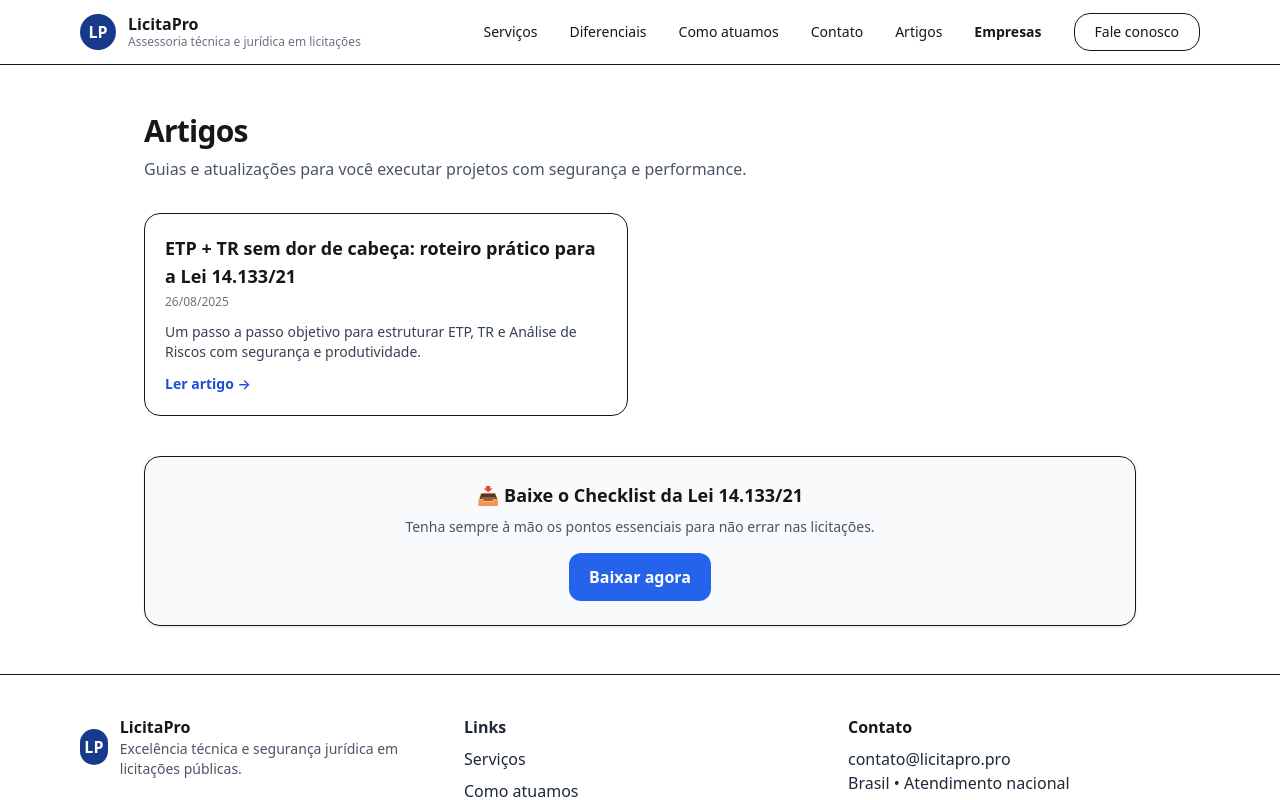
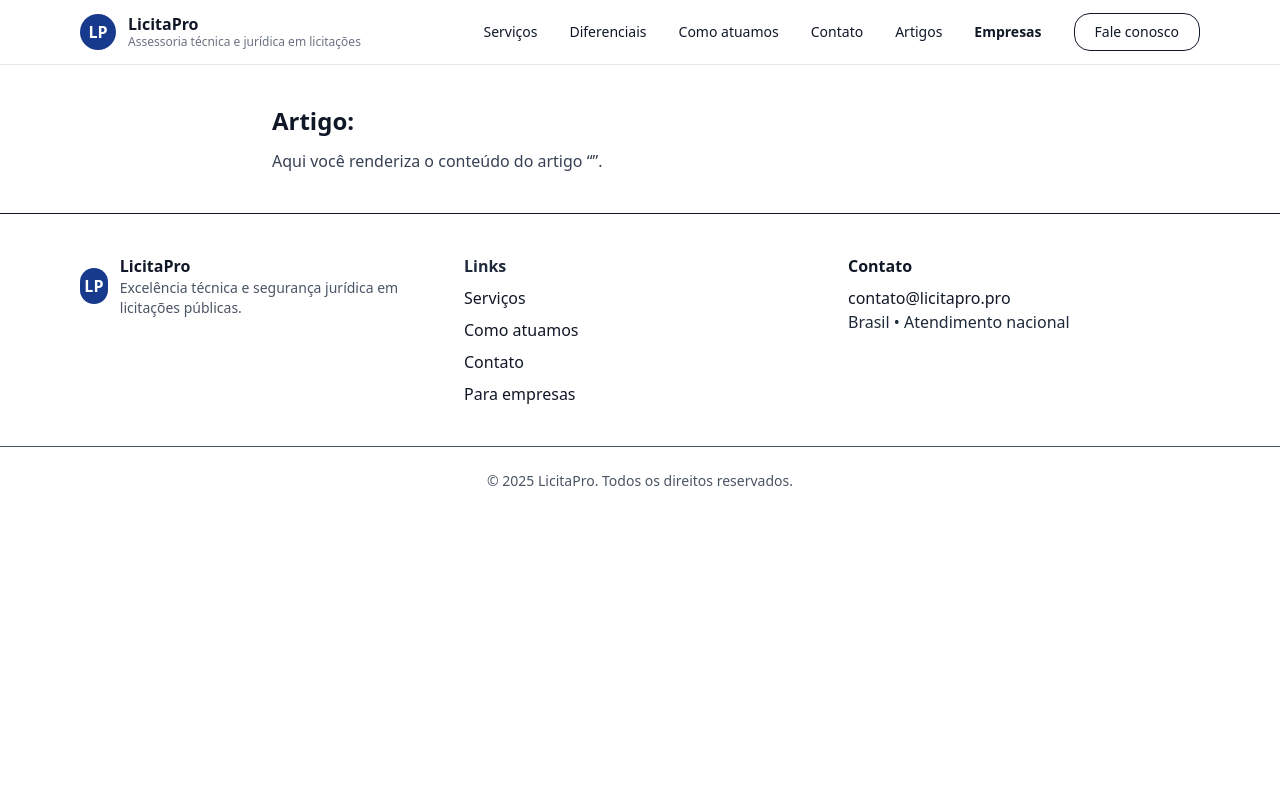
Before and after one commit to ordilafomagnossaojunior-dev/licitapro-site, a Next.js app: page /artigos in a window 1280 px wide. Shown: the top 800 px of the page. Built offline with nearby package versions, Linux system fonts and the light colour scheme.

Commit message:
ajustes: footer dark/light, header, tailwind e artigos

```diff
--- a/src/app/artigos/page.tsx
+++ b/src/app/artigos/page.tsx
@@ -1,125 +1,38 @@
-// src/app/artigos/page.tsx
-import path from "path";
-import fs from "fs/promises";
-import matter from "gray-matter";
+// src/app/artigos/[slug]/page.tsx
 import type { Metadata } from "next";
-import Link from "next/link";
 
-// ⚠️ Import RELATIVO (saindo de app/artigos -> app -> src -> components)
-import DownloadCTA from "../components/DownloadCTA";
+type Params = { slug: string };
 
-export const metadata: Metadata = {
-  title: "Artigos | LicitaPro",
-  description:
-    "Conteúdos práticos sobre contratações públicas, Lei 14.133/21, ETP, TR, análise de riscos, recursos e mais.",
-};
+// Se você tem um loader de MDX/Markdown, importe/ajuste aqui
+// import { getArticleBySlug } from "@/lib/content";
 
-type Frontmatter = {
-  title?: string;
-  description?: string;
-  date?: string;
-  // cover?: string;      // opcional: se for usar imagem
-  // coverWidth?: number; // opcional
-  // coverHeight?: number;// opcional
-};
+export async function generateMetadata(
+  { params }: { params: Promise<Params> }
+): Promise<Metadata> {
+  const { slug } = await params;
 
-type PostIndex = {
-  slug: string;
-  title: string;
-  description?: string;
-  date?: string;
-  // cover?: string;
-  // coverWidth?: number;
-  // coverHeight?: number;
-};
-
-async function listPosts(): Promise<PostIndex[]> {
-  const dir = path.join(process.cwd(), "content", "artigos");
-  let files: string[] = [];
-  try {
-    files = await fs.readdir(dir);
-  } catch {
-    return [];
-  }
-
-  const mdxFiles = files.filter((f) => f.endsWith(".mdx") || f.endsWith(".md"));
-
-  const posts: PostIndex[] = [];
-  for (const file of mdxFiles) {
-    const slug = file.replace(/\.mdx?$/, "");
-    const full = path.join(dir, file);
-    try {
-      const raw = await fs.readFile(full, "utf-8");
-      const { data } = matter(raw);
-      const fm = (data || {}) as Frontmatter;
-      posts.push({
-        slug,
-        title: fm.title ?? slug.replace(/-/g, " "),
-        description: fm.description,
-        date: fm.date,
-        // cover: fm.cover,
-        // coverWidth: fm.coverWidth,
-        // coverHeight: fm.coverHeight,
-      });
-    } catch {
-      // ignora arquivo inválido
-    }
-  }
-
-  // ordena por data desc (quando existir)
-  posts.sort((a, b) => {
-    const da = a.date ? new Date(a.date).getTime() : 0;
-    const db = b.date ? new Date(b.date).getTime() : 0;
-    return db - da;
-  });
-
-  return posts;
+  // Exemplo – troque por dados reais do artigo, se quiser
+  return {
+    title: `Artigo: ${slug} | LicitaPro`,
+    description: `Leitura do artigo ${slug}`,
+  };
 }
 
-export default async function ArticlesIndexPage() {
-  const posts = await listPosts();
+export default async function ArticlePage(
+  { params }: { params: Promise<Params> }
+) {
+  const { slug } = await params;
+
+  // Exemplo simples (render estático). Substitua pelo seu renderer de MDX.
+  // const article = await getArticleBySlug(slug);
+  // return <ArticleRenderer content={article.content} />
 
   return (
-    <main className="mx-auto max-w-5xl px-4 py-12">
-      <header className="mb-8">
-        <h1 className="text-3xl font-bold tracking-tight">Artigos</h1>
-        <p className="mt-2 text-gray-600">
-          Guias e atualizações para você executar projetos com segurança e
-          performance.
-        </p>
-      </header>
-
-      {/* Cards */}
-      <div className="grid gap-6 md:grid-cols-2">
-        {posts.map((p) => (
-          <Link
-            key={p.slug}
-            href={`/artigos/${p.slug}`}
-            className="rounded-2xl border p-5 transition hover:shadow-sm"
-          >
-            {/* Se quiser capa, veja bloco opcional abaixo */}
-            <h2 className="text-lg font-semibold">{p.title}</h2>
-            {p.date && (
-              <p className="mt-1 text-xs text-gray-500">
-                {new Date(p.date).toLocaleDateString("pt-BR")}
-              </p>
-            )}
-            {p.description && (
-              <p className="mt-3 text-sm text-gray-700 line-clamp-3">
-                {p.description}
-              </p>
-            )}
-            <span className="mt-3 inline-block text-sm font-semibold text-primary-700">
-              Ler artigo →
-            </span>
-          </Link>
-        ))}
-      </div>
-
-      {/* CTA download do checklist */}
-      <div className="mt-10">
-        <DownloadCTA href="/downloads/checklist-14133.pdf" />
-      </div>
+    <main className="mx-auto max-w-3xl px-4 py-10">
+      <h1 className="text-2xl font-bold">Artigo: {slug}</h1>
+      <p className="mt-3 text-gray-700">
+        Aqui você renderiza o conteúdo do artigo “{slug}”.
+      </p>
     </main>
   );
 }
--- a/src/app/components/SiteHeader.tsx
+++ b/src/app/components/SiteHeader.tsx
@@ -15,51 +15,53 @@ export default function SiteHeader() {
   ];
 
   return (
-    <header className="sticky top-0 z-50 bg-white/80 backdrop-blur border-b">
-      <div className="mx-auto max-w-6xl px-4 h-16 flex items-center justify-between">
+    <header className="sticky top-0 z-50 border-b border-gray-200 bg-white/80 backdrop-blur dark:border-brand-800 dark:bg-brand-900/80">
+      <div className="mx-auto flex h-16 max-w-6xl items-center justify-between px-4 text-gray-900 dark:text-gray-100">
         {/* Logo + nome */}
         <Link href="/" className="flex items-center gap-3">
-          <div className="h-9 w-9 rounded-full bg-[#173A8C] grid place-items-center font-bold text-white">
+          <div className="grid h-9 w-9 place-items-center rounded-full bg-[#173A8C] font-bold text-white">
             LP
           </div>
           <div className="leading-5">
             <div className="font-semibold">LicitaPro</div>
-            <div className="text-xs text-gray-500">
+            <div className="text-xs text-gray-500 dark:text-gray-400">
               Assessoria técnica e jurídica em licitações
             </div>
           </div>
         </Link>
 
         {/* Navegação desktop */}
-        <nav className="hidden md:flex items-center gap-8 text-sm">
+        <nav className="hidden items-center gap-8 text-sm md:flex">
           {links.map((l) => (
             <Link
               key={l.href}
               href={l.href}
-              className="hover:text-primary-700"
+              className="transition-colors hover:text-primary-700 dark:hover:text-primary-300"
             >
               {l.label}
             </Link>
           ))}
 
-          {/* Link fixo para a página de Empresas */}
+          {/* Artigos */}
           <Link
             href="/artigos"
-            className="hover:text-primary-700"
+            className="transition-colors hover:text-primary-700 dark:hover:text-primary-300"
           >
             Artigos
           </Link>
 
+          {/* Para empresas */}
           <Link
             href="/para-empresas"
-            className="hover:text-primary-700 font-semibold"
+            className="font-semibold transition-colors hover:text-primary-700 dark:hover:text-primary-300"
           >
             Empresas
           </Link>
 
+          {/* CTA */}
           <Link
             href="/#contato"
-            className="rounded-2xl border px-5 py-2 text-sm hover:bg-gray-50"
+            className="rounded-2xl border px-5 py-2 text-sm transition-colors hover:bg-gray-50 dark:border-brand-700 dark:hover:bg-brand-800"
           >
             Fale conosco
           </Link>
@@ -69,31 +71,40 @@ export default function SiteHeader() {
         <button
           aria-label="Abrir menu"
           onClick={() => setOpen((s) => !s)}
-          className="md:hidden inline-flex h-10 w-10 items-center justify-center rounded-lg border"
+          className="inline-flex h-10 w-10 items-center justify-center rounded-lg border border-gray-200 md:hidden dark:border-brand-700"
         >
-          <span className="i">☰</span>
+          <span aria-hidden>☰</span>
         </button>
       </div>
 
       {/* Menu mobile */}
       {open && (
-        <div className="md:hidden border-t bg-white">
-          <div className="mx-auto max-w-6xl px-4 py-3 flex flex-col gap-2">
+        <div className="border-t border-gray-200 bg-white md:hidden dark:border-brand-800 dark:bg-brand-900">
+          <div className="mx-auto flex max-w-6xl flex-col gap-2 px-4 py-3">
             {links.map((l) => (
               <Link
                 key={l.href}
                 href={l.href}
                 onClick={() => setOpen(false)}
-                className="py-2"
+                className="py-2 transition-colors hover:text-primary-700 dark:hover:text-primary-300"
               >
                 {l.label}
               </Link>
             ))}
 
+            {/* Artigos (agora no mobile também) */}
+            <Link
+              href="/artigos"
+              onClick={() => setOpen(false)}
+              className="py-2 transition-colors hover:text-primary-700 dark:hover:text-primary-300"
+            >
+              Artigos
+            </Link>
+
             <Link
               href="/para-empresas"
               onClick={() => setOpen(false)}
-              className="py-2 font-semibold"
+              className="py-2 font-semibold transition-colors hover:text-primary-700 dark:hover:text-primary-300"
             >
               Empresas
             </Link>
@@ -101,7 +112,7 @@ export default function SiteHeader() {
             <Link
               href="/#contato"
               onClick={() => setOpen(false)}
-              className="mt-2 inline-block rounded-2xl border px-5 py-2 text-sm hover:bg-gray-50"
+              className="mt-2 inline-block rounded-2xl border px-5 py-2 text-sm transition-colors hover:bg-gray-50 dark:border-brand-700 dark:hover:bg-brand-800"
             >
               Fale conosco
             </Link>
--- a/src/app/globals.css
+++ b/src/app/globals.css
@@ -48,3 +48,37 @@ body {
   color: var(--foreground);
   font-family: system-ui, -apple-system, "Segoe UI", Roboto, Arial, sans-serif;
 }
+
+/* === Contraste padrão para todo o site === */
+html, body {
+  /* fonte já definida pelos imports do layout */
+}
+
+body {
+  @apply bg-white text-gray-900;           /* claro no claro */
+}
+
+.dark body {
+  @apply bg-gray-950 text-gray-100;        /* claro no escuro */
+}
+
+/* Texto “suave” (subtítulos, descrições) em qualquer tema */
+.muted {
+  @apply text-gray-600 dark:text-gray-300;
+}
+
+/* Links com contraste adequado em ambos os temas */
+a {
+  @apply text-gray-900 hover:text-primary-700
+         dark:text-gray-100 dark:hover:text-primary-400;
+}
+
+/* Bordas “neutras” que funcionam nos dois temas */
+.surface {
+  @apply bg-white border border-gray-200 dark:bg-gray-900 dark:border-gray-800;
+}
+
+/* Caixas com fundo destacado sempre texto claro */
+.box-strong {
+  @apply bg-primary-600 text-white;
+}
--- a/tailwind.config.js
+++ b/tailwind.config.js
@@ -1,5 +1,6 @@
 /** @type {import('tailwindcss').Config} */
 module.exports = {
+  darkMode: "class", // ✅ habilita variantes dark:
   content: [
     "./src/pages/**/*.{js,ts,jsx,tsx,mdx}",
     "./src/components/**/*.{js,ts,jsx,tsx,mdx}",
@@ -8,8 +9,9 @@ module.exports = {
   theme: {
     extend: {
       colors: {
+        // sua paleta existente
         brand: {
-          50: "#f5f6f8",
+          50:  "#f5f6f8",
           100: "#eceef2",
           200: "#ced3dd",
           300: "#aeb8c8",
@@ -21,6 +23,20 @@ module.exports = {
           900: "#0f151c",
         },
         accent: { 500: "#0ea5e9" },
+
+        // ✅ alias 'primary' apontando para 'brand' (assim classes primary-* funcionam)
+        primary: {
+          50:  "#f5f6f8",
+          100: "#eceef2",
+          200: "#ced3dd",
+          300: "#aeb8c8",
+          400: "#8292a9",
+          500: "#4a5a75",
+          600: "#2f3b50",
+          700: "#232c3c",
+          800: "#171e29",
+          900: "#0f151c",
+        },
       },
       fontFamily: {
         sans: ["Inter", "sans-serif"],
```
Also changed, not shown: 1 other file (tests, documents, lock files or other folders).
